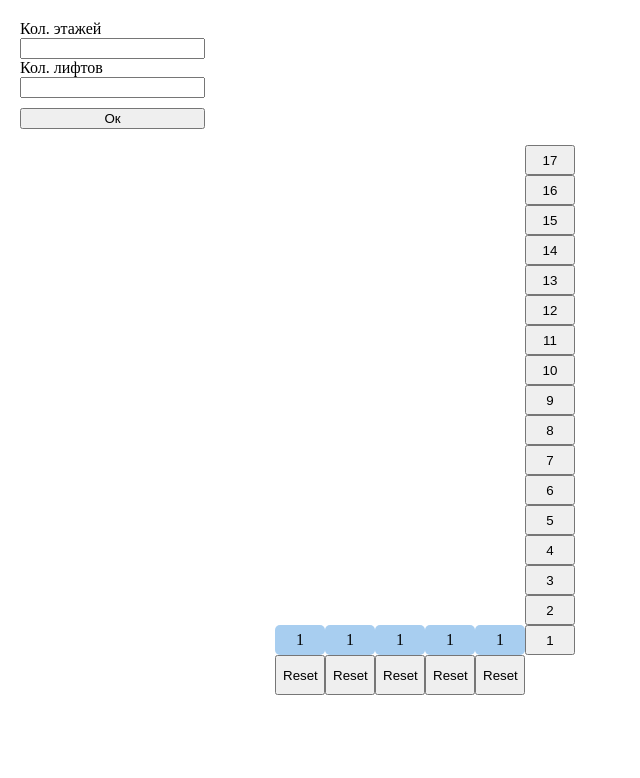
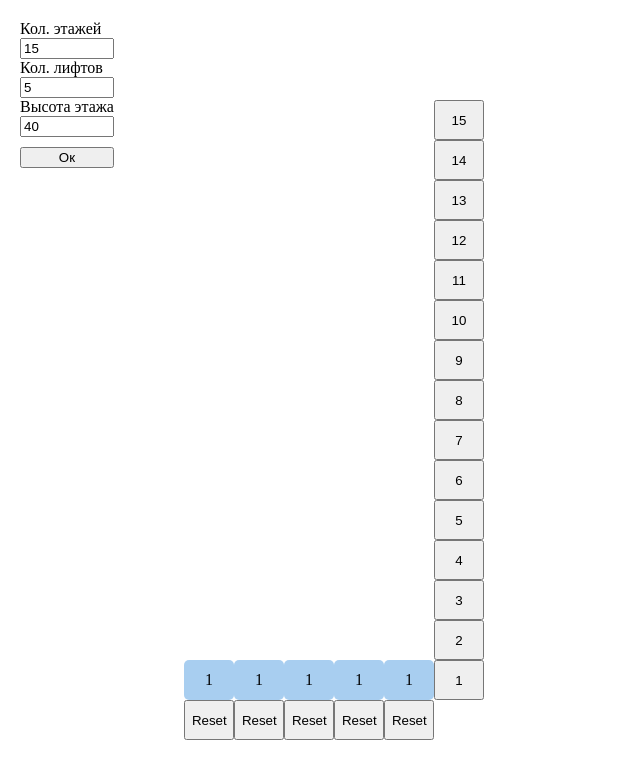
Before and after one commit to Esdeasu/Elevator, a Vue app: page / in a window 1280 px wide. Shown: the top 778 px of the page, without its empty margins (0-640 px from the left). Built offline with nearby package versions, Linux system fonts and the light colour scheme.

Commit message:
Refactoring + callstack

```diff
--- a/src/components/Floors.vue
+++ b/src/components/Floors.vue
@@ -4,9 +4,11 @@
       class="floor"
       :style="`height: ${getSettings.floorBox}px; width: ${getSettings.floorBox}px`">
       <button
-        style="height: 30px; width: 100%"
+        style="width: 100%;"
+        :style="`height: ${getSettings.floorBox}px;`"
         :class="{'waitingButt' : !getFloorButtons[getSettings.floors - index]}"
-        @click="$emit('callElevator', (getSettings.floors - index + 1))">
+        :disabled="!getFloorButtons[getSettings.floors - index]"
+        @click="$emit('callElevator', (getSettings.floors - index))">
           {{  getSettings.floors - index + 1 }}
       </button>
     </div>
@@ -43,4 +45,11 @@ export default{
 .waitingButt{
   background-color: rgb(223, 118, 118);
 }
+button {
+  cursor: pointer;
+}
+.waitingButt:disabled{
+  color: black;
+  cursor: default;
+}
 </style>
--- a/src/views/Main.vue
+++ b/src/views/Main.vue
@@ -1,9 +1,11 @@
 <template>
   <div class="inputs">
     Кол. этажей
-    <input type="number" v-model="newFloor">
+    <input type="number" min="1" max="28" v-model="newFloor">
     Кол. лифтов
-    <input type="number" v-model="newShafts">
+    <input type="number" min="1" max="20" v-model="newShafts">
+    Высота этажа
+    <input type="number" min="1" max="40" v-model="newBox">
     <div v-if="msgFlag">{{ msg }}</div>
     <button @click = "newSettings" style="margin-top: 10px;">Ок</button>
   </div>
@@ -15,7 +17,7 @@
       :get-shafts="shafts"
     />
     <Floors
-      @call-elevator="callElevator"
+      @call-elevator="findElevator"
       :get-settings="settings"
       :get-floor-buttons="floorsButtons"
     />
@@ -34,53 +36,28 @@ export default{
     return{
       newFloor: null,
       newShafts: null,
+      newBox: null,
 
       settings: {
-        shafts: 5,
-        floors: 17,
-        floorBox: 30,
+        shafts: 5,    // Количество шахт
+        floors: 15,   // Количество этажей
+        floorBox: 40, // Высота этажа
       },
 
       shafts: [],
-      floorsButtons: [],
+      /*shafts : [{
+        floor:  Текущий этаж на котором находится лифт
+        top:  Этаж на котором находится лифт в пикселях
+        waitingFlag: Флаг ожидания лифта по прибытию на необходимый этаж
+        arrow: Направление движения лифта
+      },...]*/
+
+      floorsButtons: [],  // Список флагов для каждого этажа
       msgFlag: false,
       msg: "",
+      callStack: [],      // Очередь вызовов
+      elevatorLoaders: [] // Состояние лифтов
     };
-  },
-  created(){
-    if(localStorage.getItem("settings")){
-      this.settings = JSON.parse(localStorage.getItem("settings")).data;
-    }
-  },
-  mounted() {
-    if(!localStorage.getItem("shafts")){
-      this.createShafts();
-    }else{
-      const shaftsFromStore = JSON.parse(localStorage.getItem("shafts")).data;
-
-      for(let i = 0; i < Object.keys(shaftsFromStore).length; i++){
-        this.shafts.push(shaftsFromStore[i.toString()]);
-      };
-
-      for(let i = 0; i < this.shafts.length; i++){
-        if(this.shafts[i].waitingFlag){
-          setTimeout(()=>{
-            this.floorsButtons[this.shafts[i].floor - 1] = true;
-            this.shafts[i].loader = false;
-            this.shafts[i].waitingFlag = false;
-          }, 3000);
-
-        }else if(this.shafts[i].arrow != ''){
-          let newTop = this.settings.floorBox * (this.settings.floors - this.shafts[i].floor);
-          let diff = Math.abs(this.shafts[i].floor - (this.settings.floors * this.settings.floorBox  - this.shafts[i].top) / this.settings.floorBox);
-          this.elevatorMovement(i, newTop, diff, this.shafts[i].floor);
-
-        }else if(this.shafts[i].loader){
-          this.shafts[i].loader = false;
-        };
-      };
-      this.floorsButtons = JSON.parse(localStorage.getItem("buttons")).data;
-    }
   },
   watch:{
     shafts: {
@@ -89,62 +66,98 @@ export default{
       },
       deep: true
     },
-    floorsButtons: {
+    callStack: {
       handler(){
-        localStorage.setItem("buttons", JSON.stringify({data : this.floorsButtons}));
+        localStorage.setItem("stack", JSON.stringify({data : this.callStack}));
       },
       deep: true
     },
     settings: {
       handler(){
+        console.log("a")
         localStorage.setItem("settings", JSON.stringify({data : this.settings}));
+      },
+      deep: true
+    },
+    elevatorLoaders: {
+      handler () {
+        if (this.elevatorLoaders.length !== this.settings.shafts) return
+        if (this.callStack.length === 0 ) return
+        if (this.elevatorLoaders.every(item => item)) return
+        const shaft = this.elevatorLoaders.findIndex(item => !item)
+
+        if (shaft === -1) return
+        const newFloor = this.callStack[0]
+        this.callStack = this.callStack.slice(1,)
+        this.callElevator(newFloor, this.shafts[shaft].floor, shaft)
       },
       deep: true
     }
   },
   methods:{
+    // Создание шахт лифта
     createShafts(){
-      for (let i = 0; i < this.settings.shafts; i++) {
+      const { settings } = this
+      this.shafts = []
+      for (let i = 0; i < settings.shafts; i++) {
         this.shafts.push({
-          floor: 1,                                                  // Текущий этаж на котором находится лифт
-          top: this.settings.floorBox * (this.settings.floors - 1),  // Этаж на котором находится лифт в пикселях
-          loader: false,                                                    // Занят ли в данный момент лифт
-          waitingFlag:false,                                                // Флаг ожидания лифта по прибытию на необходимый этаж
-          arrow: '',                                                        // Направление движения лифта
+          floor: 0,                                          // Текущий этаж на котором находится лифт
+          top: settings.floorBox * (settings.floors - 1),    // Этаж на котором находится лифт в пикселях
+          waitingFlag:false,                                 // Флаг ожидания лифта по прибытию на необходимый этаж
+          arrow: '',                                         // Направление движения лифта
         });
       };
-      for (let i = 0; i < this.settings.floors; i++) {
-        this.floorsButtons[i] = true;
+      this.floorsButtons = []
+      this.elevatorLoaders = []
+      for (let i = 0; i < settings.floors; i++) {
+        this.floorsButtons.push(true)
       };
+      for (let i = 0; i < settings.shafts; i++) {
+        this.elevatorLoaders.push(false)
+      }
     },
+    // Вызов лифта на нужный этаж
+    async callElevator (targetFloor, oldFloor, shaft) {
+      const { settings } = this
 
-    async callElevator(targetFloor){
-      if (this.shafts.values === 0) return;
+      this.shafts[shaft].arrow = targetFloor > oldFloor ? "up": "down";
+      let diff = Math.abs(oldFloor - targetFloor)
+
+      this.elevatorLoaders[shaft] = true;
+      this.floorsButtons[targetFloor] = false;
+      this.shafts[shaft].floor = targetFloor;
+
+      let newTop = settings.floorBox * (settings.floors - targetFloor - 1);
+
+      await this.elevatorMovement(shaft, newTop, diff, targetFloor);
+
+    },
+    // Поиск ближайшего лифта
+    async findElevator (targetFloor) {
+      const { settings, elevatorLoaders, shafts } = this
+
+      if (shafts.length === 0) return;
+      if (this.callStack.includes(targetFloor)) return
 
       let closestShaft = -1;
-      let diff = this.settings.floors + 1;
-      let elevatorPosition = 0;
+      let diff = settings.floors;
 
-      for (let i = 0; i < this.shafts.length; i++) {
-        if (this.shafts[i].floor === targetFloor) return;
-        if (Math.abs(this.shafts[i].floor - targetFloor) < diff && !this.shafts[i].loader) {
-            elevatorPosition = this.shafts[i].floor;
+      for (let i = 0; i < shafts.length; i++) {
+        if (shafts[i].floor === targetFloor) return;
+        if (Math.abs(shafts[i].floor - targetFloor) < diff && !elevatorLoaders[i]) {
             closestShaft = i;
-            diff = Math.abs(this.shafts[i].floor - targetFloor);
+            diff = Math.abs(shafts[i].floor - targetFloor);
         };
       }
-      if (closestShaft === -1) return;
-
-      this.shafts[closestShaft].loader = true;
-      this.floorsButtons[targetFloor - 1] = false;
-      this.shafts[closestShaft].floor = targetFloor;
-
-      let newTop = this.settings.floorBox * (this.settings.floors - targetFloor);
-
-      this.shafts[closestShaft].arrow = `${targetFloor > elevatorPosition ? "up": "down"}`
-      await this.elevatorMovement(closestShaft, newTop, diff, targetFloor);
+      if (closestShaft === -1) {
+        this.callStack.push(targetFloor)
+        this.floorsButtons[targetFloor] = false
+        return
+      } else {
+        await this.callElevator(targetFloor, shafts[closestShaft].floor, closestShaft)
+      }
     },
-
+    // Механика движения лифта на определённый этаж с определённым шагом
     async elevatorMovement(choosenShaft, newTop, diff, targetFloor){
       const step = (this.shafts[choosenShaft].top - newTop) / Math.round(20 * diff);
 
@@ -158,48 +171,133 @@ export default{
 
       await new Promise(resolve => setTimeout(resolve, 3000));
 
-      this.floorsButtons[targetFloor - 1] = true;
-      this.shafts[choosenShaft].loader = false;
+      this.floorsButtons[targetFloor] = true;
+      this.elevatorLoaders[choosenShaft] = false;
       this.shafts[choosenShaft].waitingFlag = false;
 
     },
+    // Функция отправки выбранного лифта на первый этаж
+    async reset(shaftIndex){
+      if (this.elevatorLoaders[shaftIndex]
+        || this.shafts[shaftIndex].waitingFlag
+        || this.shafts[shaftIndex].floor === 0) return;
 
-    async reset(shaftIndex){
-      if (this.shafts[shaftIndex].loader) return;
-
-      const tempFloor = this.shafts[shaftIndex].floor - 1;
+      const tempFloor = this.shafts[shaftIndex].floor;
       const newTop = (this.settings.floors - 1) * this.settings.floorBox
 
-      this.shafts[shaftIndex].loader = true;
-      this.shafts[shaftIndex].floor = 1;
+      this.elevatorLoaders[shaftIndex] = true;
+      this.shafts[shaftIndex].floor = 0;
       this.shafts[shaftIndex].arrow = "down";
 
-      await this.elevatorMovement(shaftIndex, newTop, tempFloor , 1);
+      await this.elevatorMovement(shaftIndex, newTop, tempFloor , 0);
     },
 
     newSettings(){
-      if(this.newFloor > 20 || this.newShafts > 20){
+      // Проверка на целые числа
+      if(!Number.isInteger(this.newFloor) || !Number.isInteger(this.newShafts) || !Number.isInteger(this.newBox)){
         this.msgFlag = true
-        this.msg = "Таких домов не бывает"
-        setTimeout(()=>{this.msg = false}, 3000);
+        this.msg = "Введите целые числа"
+        setTimeout(()=>{this.msgFlag = false}, 3000);
         return
       }
-      if(Number.isInteger(this.newFloor) && Number.isInteger(this.newShafts)){
+      // Проверка на удовлетворимый диапозон значений
+      if(this.newFloor > 20 || this.newFloor < 2 ||
+        this.newShafts > 20 || this.newShafts < 1 ||
+        this.newBox < 20 || this.newBox > 40)
+        {
+        this.msgFlag = true
+        this.msg = "Не те числа"
+        setTimeout(()=>{this.msgFlag = false}, 3000);
+        return
+      }
+      // Проверка на движущиеся лифты
       for(let i = 0; i < this.shafts.length; i++){
-          if(this.shafts[i].loader){
+        if (this.elevatorLoaders[i]){
           this.msgFlag = true
           this.msg = "Лифт движется"
-            setTimeout(()=>{this.msg = false}, 3000);
+          setTimeout(()=>{this.msgFlag = false}, 3000);
           return
         }
       }
+      // Изолирование входных параметров
+      if (this.newShafts === this.settings.shafts && this.newFloor === this.settings.floors){
+        if (this.newBox !== this.settings.floorBox){
+          this.settings.floorBox = this.newBox
+          for (let i = 0; i < this.shafts.length; i++){
+            this.shafts[i].top = this.settings.floorBox * (this.settings.floors - this.shafts[i].floor - 1);
+          }
+        }
+        return
+      }
       this.settings.floors = this.newFloor;
       this.settings.shafts = this.newShafts;
-        this.shafts = []
+      this.settings.floorBox = this.newBox;
 
       this.createShafts()
+    },
+  },
+
+  created(){
+    // Подтягивание настроек из стора
+    if(localStorage.getItem("settings")){
+      this.settings = JSON.parse(localStorage.getItem("settings")).data;
     }
+    this.newFloor = this.settings.floors;
+    this.newShafts = this.settings.shafts;
+    this.newBox = this.settings.floorBox;
   },
+  mounted() {
+    // Если в сторе нет данных
+    if(!localStorage.getItem("shafts")){
+      this.createShafts();
+    }
+    // Если в сторе нет данных
+    else{
+      this.callStack = JSON.parse(localStorage.getItem("stack"))?.data ?? [];
+
+      const shaftsFromStore = JSON.parse(localStorage.getItem("shafts")).data;
+
+      for (let i = 0; i < this.settings.floors; i++) {
+        this.floorsButtons.push(true)
+      };
+
+      for(let i = 0; i < Object.keys(shaftsFromStore).length; i++){
+        this.shafts.push(shaftsFromStore[i.toString()]);
+      };
+      // Флаги для продолжения анимации ожидания после обновления
+      for(let i = 0; i < this.shafts.length; i++){
+        if(this.shafts[i].waitingFlag){
+          setTimeout(()=>{
+            this.floorsButtons[this.shafts[i].floor] = true;
+            this.elevatorLoaders[i] = false;
+            this.shafts[i].waitingFlag = false;
+          }, 3000);
+
+        }
+        // Продолжение движения лифта после обновления
+        else if(this.shafts[i].arrow !== ''){
+          const currFloor = ((this.settings.floors * this.settings.floorBox) - this.shafts[i].top) / this.settings.floorBox
+          this.callElevator(this.shafts[i].floor, currFloor - 1, i)
+
+        }else if(this.elevatorLoaders[i]){
+          this.elevatorLoaders[i] = false;
+        };
+      };
+      // Отключение занятых кнопок
+      for (const shaft of this.shafts) {
+        if (shaft.floor !== 0) {
+          if (shaft.waitingFlag) {
+            this.floorsButtons[shaft.floor] = false
+          }
+        }
+      }
+      // Отключение занятых кнопок в колстаке
+      if (this.callStack.length !== 0) {
+        for (const item of this.callStack) {
+          this.floorsButtons[item] = false
+        }
+      }
+    }
   }
 }
 </script>
```
Also changed, not shown: src/components/Shafts.vue (+10 -9 lines). Lines whose indentation alone changed are shown as unchanged.
